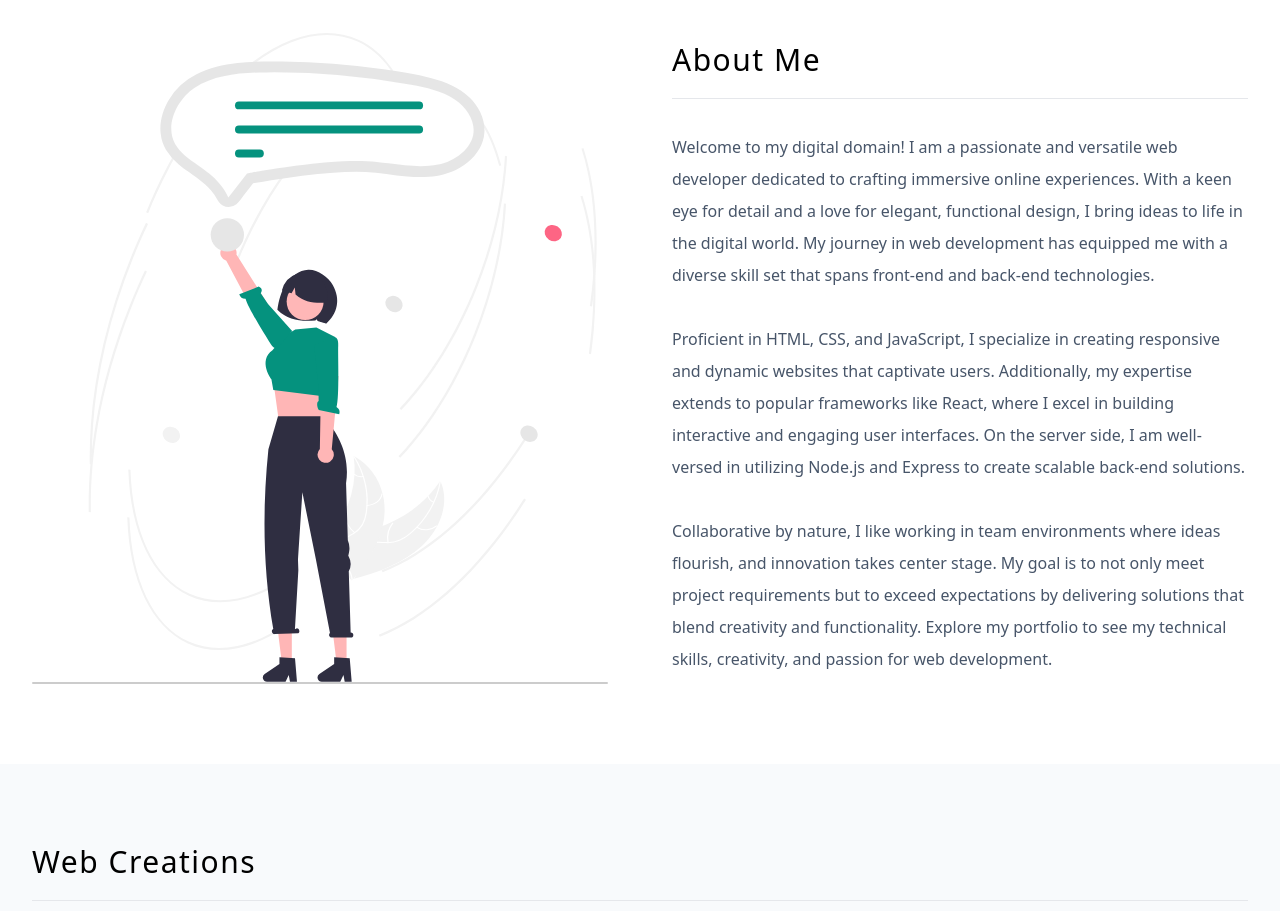
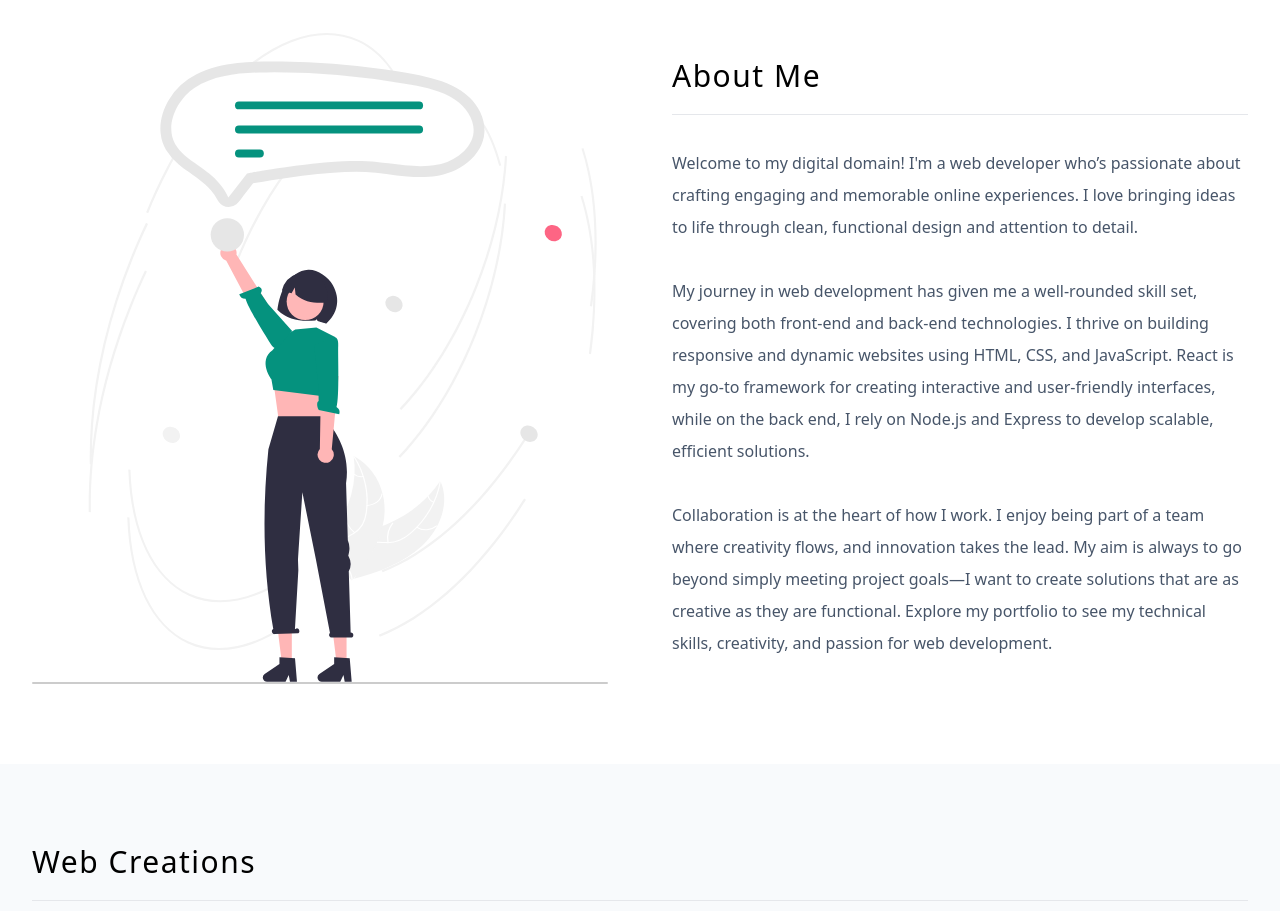
Before and after one commit to AlexandraTantos/My-Portofolio, a React (Vite) app: page / in a window 1280 px wide. Shown: the part 1100-2011 px from the top of the page. Built offline with nearby package versions, Linux system fonts and the light colour scheme.

Commit message:
changed about me section

```diff
--- a/src/components/About.jsx
+++ b/src/components/About.jsx
@@ -8,28 +8,26 @@ const About = () => {
         <article>
           <SectionTitle text="About me" />
           <p className="text-slate-600 mt-8 leading-loose">
-            Welcome to my digital domain! I am a passionate and versatile web
-            developer dedicated to crafting immersive online experiences. With a
-            keen eye for detail and a love for elegant, functional design, I
-            bring ideas to life in the digital world. My journey in web
-            development has equipped me with a diverse skill set that spans
-            front-end and back-end technologies.{" "}
+            Welcome to my digital domain! I'm a web developer who’s passionate
+            about crafting engaging and memorable online experiences. I love
+            bringing ideas to life through clean, functional design and
+            attention to detail.{" "}
           </p>
           <p className="text-slate-600 mt-8 leading-loose">
-            Proficient in HTML, CSS, and JavaScript, I specialize in creating
-            responsive and dynamic websites that captivate users. Additionally,
-            my expertise extends to popular frameworks like React, where I excel
-            in building interactive and engaging user interfaces. On the server
-            side, I am well-versed in utilizing Node.js and Express to create
-            scalable back-end solutions.{" "}
+            My journey in web development has given me a well-rounded skill set,
+            covering both front-end and back-end technologies. I thrive on
+            building responsive and dynamic websites using HTML, CSS, and
+            JavaScript. React is my go-to framework for creating interactive and
+            user-friendly interfaces, while on the back end, I rely on Node.js
+            and Express to develop scalable, efficient solutions.{" "}
           </p>
           <p className="text-slate-600 mt-8 leading-loose">
-            Collaborative by nature, I like working in team environments where
-            ideas flourish, and innovation takes center stage. My goal is to not
-            only meet project requirements but to exceed expectations by
-            delivering solutions that blend creativity and functionality.
-            Explore my portfolio to see my technical skills, creativity, and
-            passion for web development.
+            Collaboration is at the heart of how I work. I enjoy being part of a
+            team where creativity flows, and innovation takes the lead. My aim
+            is always to go beyond simply meeting project goals—I want to create
+            solutions that are as creative as they are functional. Explore my
+            portfolio to see my technical skills, creativity, and passion for
+            web development.
           </p>
         </article>
       </div>
```
